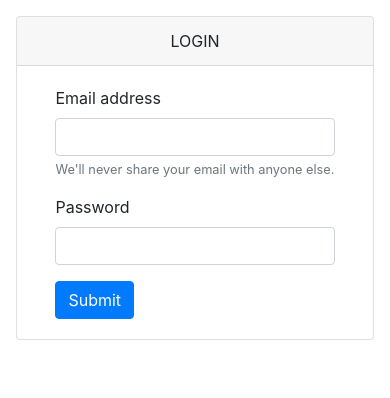
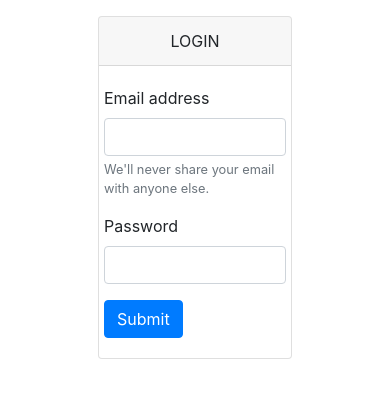
Before and after one commit to wirklich84/misFacturas, a Flask app: page /login in a window 390 px wide. Shown: the part 56-454 px from the top of the page. Run offline with Flask 2, Linux system fonts and the light colour scheme.

Commit message:
arreglado el login

```diff
--- a/app/auth/templates/auth/login.html
+++ b/app/auth/templates/auth/login.html
@@ -5,10 +5,7 @@
 
 <div class="m-2 p-2">
  <div class="row">
-    <div class="col-sm">
-
-      </div>
-     <div class="col-sm">
+     <div class="w-50 mx-auto">
             <div class="card">
                 <div class="card-header">
                     <center> LOGIN </center>
@@ -30,9 +27,6 @@
                 </div>
             </div>
         </div>
-        <div class="col-sm">
-
-          </div>
   </div>
 </div>
 
```
Also changed, not shown: app/static/main.css (added).
